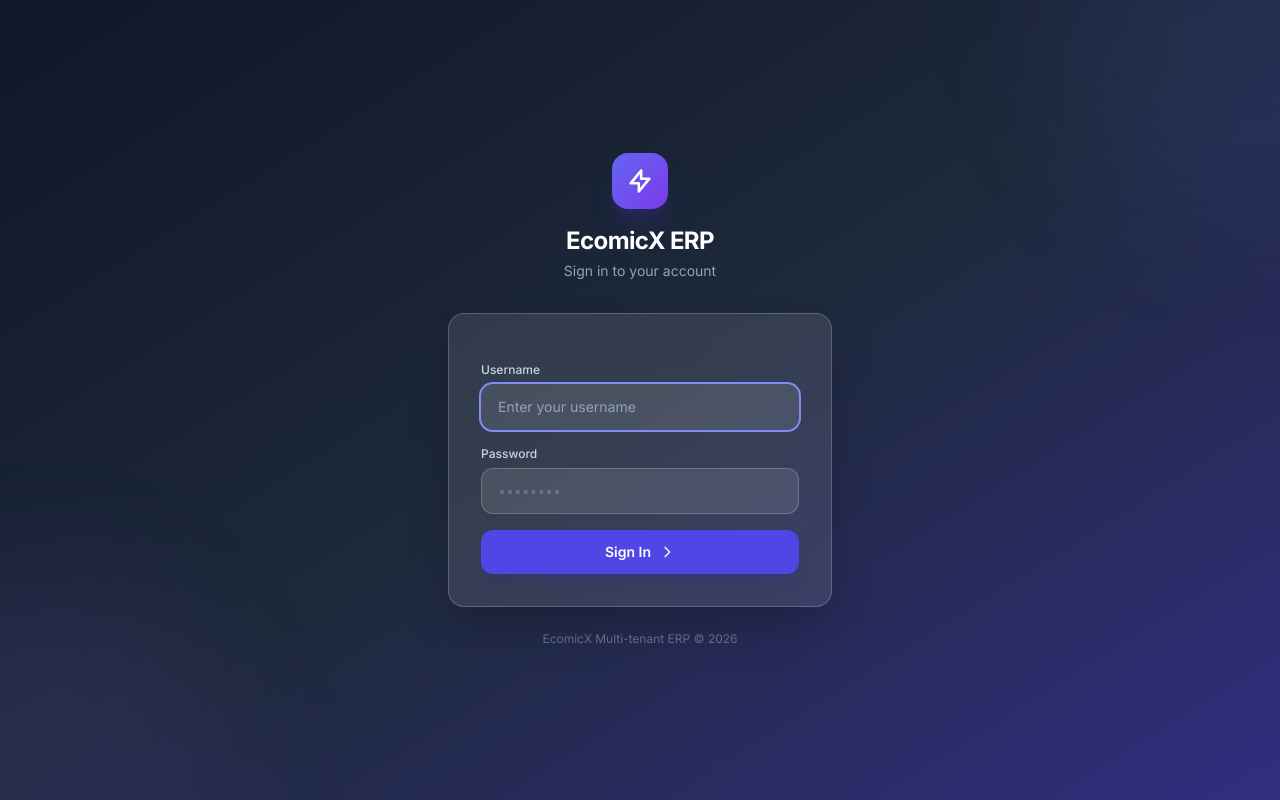
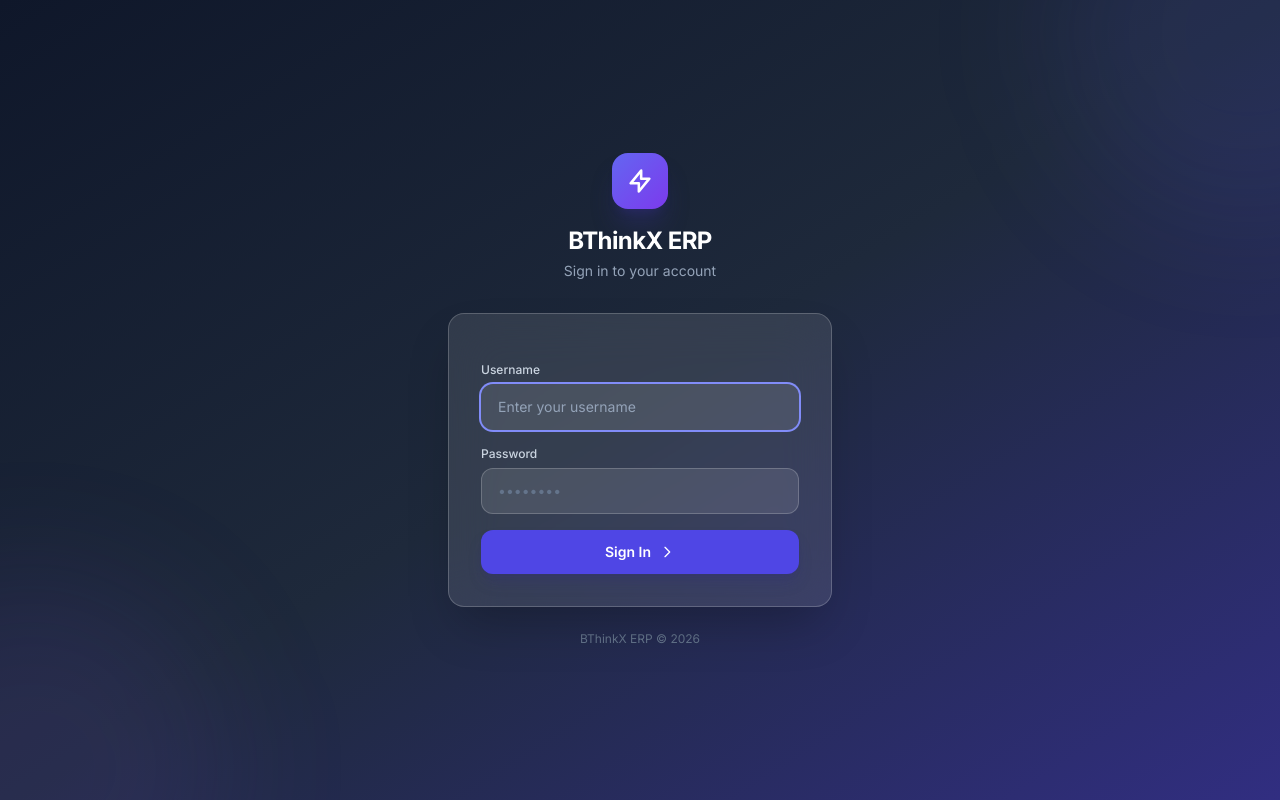
Before and after one commit to bthinkxdev/erp, a Django app: page /accounts/login/ in a window 1280 px wide. Run offline with Django 5.2, Linux system fonts and the light colour scheme; some libraries are stand-ins or nearby versions.

Commit message:
Name changed

```diff
--- a/templates/accounts/login.html
+++ b/templates/accounts/login.html
@@ -16,7 +16,7 @@
                     <path stroke-linecap="round" stroke-linejoin="round" d="M13 10V3L4 14h7v7l9-11h-7z"/>
                 </svg>
             </div>
-            <h1 class="text-2xl font-bold text-white tracking-tight">EcomicX ERP</h1>
+            <h1 class="text-2xl font-bold text-white tracking-tight">BThinkX ERP</h1>
             <p class="text-slate-400 text-sm mt-1">Sign in to your account</p>
         </div>
 
@@ -83,7 +83,7 @@
         </div>
 
         <p class="text-center text-xs text-slate-500 mt-6">
-            EcomicX Multi-tenant ERP &copy; {% now "Y" %}
+            BThinkX ERP &copy; {% now "Y" %}
         </p>
     </div>
 </div>
--- a/templates/base/base.html
+++ b/templates/base/base.html
@@ -4,7 +4,7 @@
 <head>
     <meta charset="UTF-8">
     <meta name="viewport" content="width=device-width, initial-scale=1.0">
-    <title>{% block title %}ERP{% endblock %} — EcomicX</title>
+    <title>{% block title %}ERP{% endblock %} — BThinkX</title>
 
     <!-- Tailwind CSS Play CDN -->
     <script src="https://cdn.tailwindcss.com"></script>
--- a/templates/base/layout.html
+++ b/templates/base/layout.html
@@ -28,7 +28,7 @@
             </div>
             <div class="min-w-0">
                 <p class="text-white font-semibold text-sm leading-tight truncate">
-                    {% if request.vendor %}{{ request.vendor.name }}{% else %}EcomicX ERP{% endif %}
+                    {% if request.vendor %}{{ request.vendor.name }}{% else %}BThinkX ERP{% endif %}
                 </p>
                 <p class="text-slate-400 text-xs leading-tight mt-0.5">Multi-tenant ERP</p>
             </div>
```
